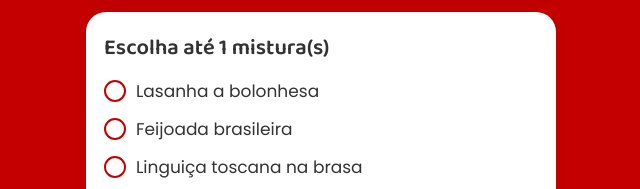
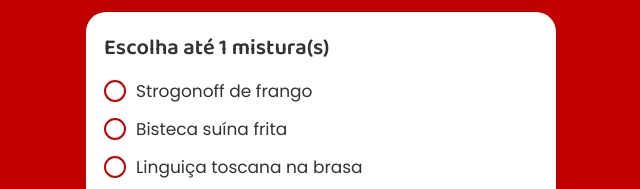
Before and after one commit to GenesisApps123/meu-pratinho-app, a plain HTML site: page index.html in a window 1280 px wide. Shown: the part 1100-1289 px from the top of the page, 319-959 px from the left. Drawn offline with Linux system fonts and the light colour scheme; some packages are replaced by stand-ins of ours.

Commit message:
Update checkbox options for meal selections

```diff
--- a/index.html
+++ b/index.html
@@ -196,15 +196,15 @@ Escolha até 1 mistura
 <small class="erro" id="erro-mistura"></small>
 
 <label class="check">
-<input type="checkbox" class="mistura" value="Lasanha a bolonhesa">
+<input type="checkbox" class="mistura" value="Strogonoff de frango">
 <span></span>
-Lasanha a bolonhesa
+Strogonoff de frango
 </label>
 
 <label class="check">
-<input type="checkbox" class="mistura" value="Feijoada brasileira">
+<input type="checkbox" class="mistura" value="Bisteca suína frita">
 <span></span>
-Feijoada brasileira
+Bisteca suína frita
 </label>
 
  <label class="check">
```
